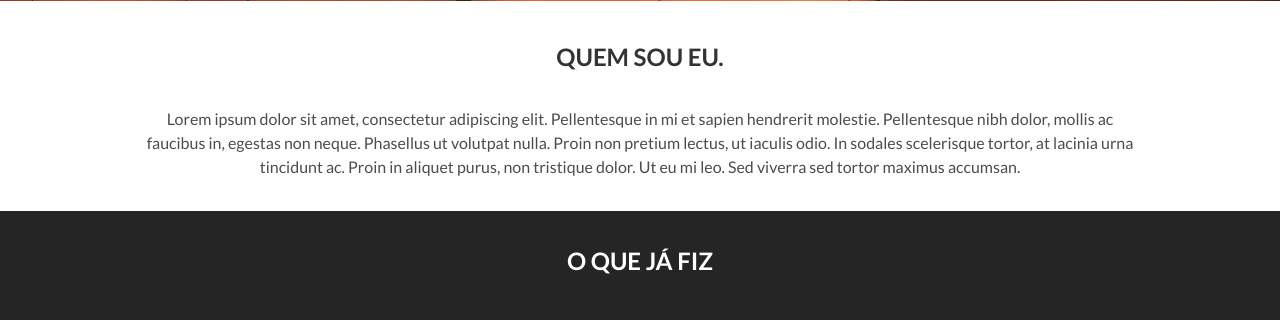
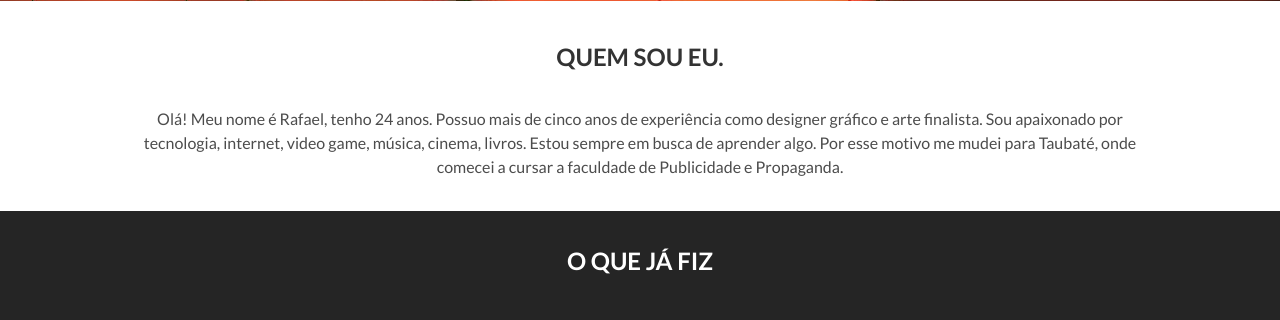
Before and after one commit to rafaelbriet/rafael-2016, a PHP site: page / in a window 1280 px wide. Shown: the part 879-1199 px from the top of the page. Run offline with PHP 8.4, Linux system fonts and the light colour scheme; some web fonts are replaced.

Commit message:
Adicionado texto da seção "Quem sou eu".

```diff
--- a/index.php
+++ b/index.php
@@ -44,7 +44,7 @@
                 <h3 class="section-title">Quem sou eu.</h3>
                 <div class="container">
                     <p>
-                        Lorem ipsum dolor sit amet, consectetur adipiscing elit. Pellentesque in mi et sapien hendrerit molestie. Pellentesque nibh dolor, mollis ac faucibus in, egestas non neque. Phasellus ut volutpat nulla. Proin non pretium lectus, ut iaculis odio. In sodales scelerisque tortor, at lacinia urna tincidunt ac. Proin in aliquet purus, non tristique dolor. Ut eu mi leo. Sed viverra sed tortor maximus accumsan.
+                        Olá! Meu nome é Rafael, tenho 24 anos. Possuo mais de cinco anos de experiência como designer gráfico e arte finalista. Sou apaixonado por tecnologia, internet, video game, música, cinema, livros. Estou sempre em busca de aprender algo. Por esse motivo me mudei para Taubaté, onde comecei a cursar a faculdade de Publicidade e Propaganda.
                     </p>
                 </div>
             </section>
```
